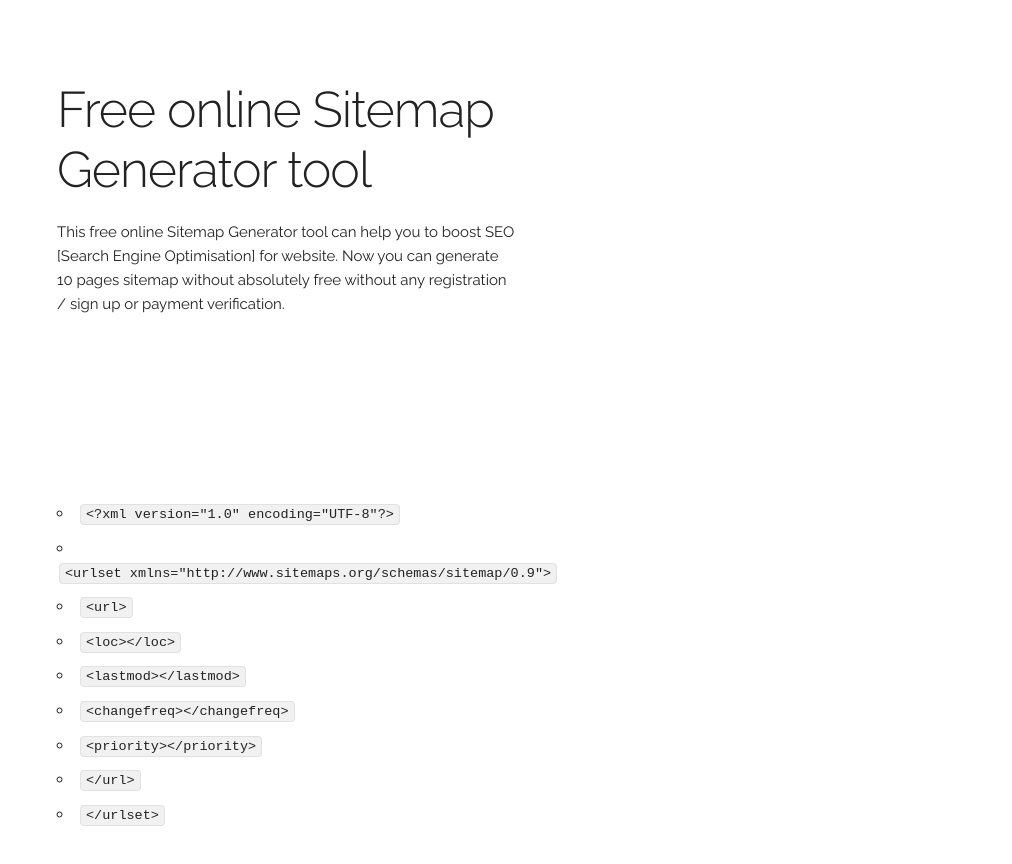
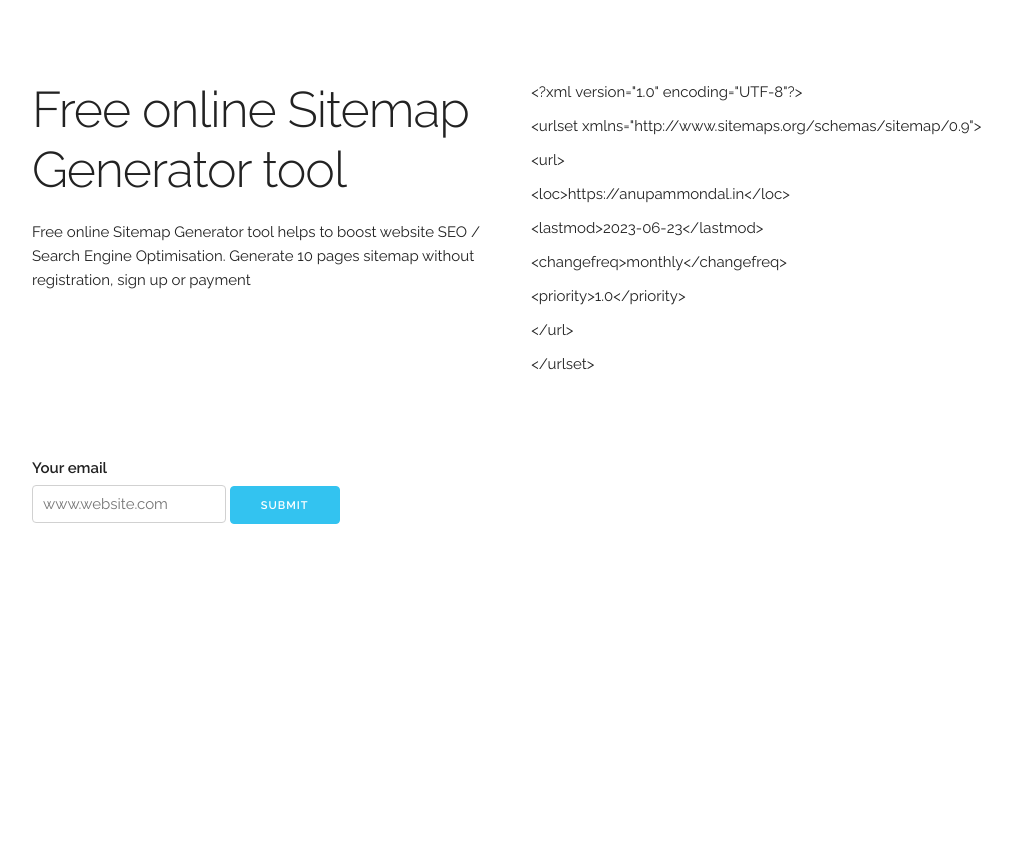
Before and after one commit to anupammo/sitemap-generator, a plain HTML site: page index.html in a window 1280 px wide. Shown: the whole page, without its empty margins (128-1140 px from the left). After the commit the page ends 800 px from the top, so only its background shows below. Drawn offline with Linux system fonts and the light colour scheme.

Commit message:
230620232224pm

```diff
--- /dev/null
+++ b/css/style.css
@@ -0,0 +1,4 @@
+/* stylesheet by https://anupammondal.in */
+ul, li {
+    list-style: none !important;
+}
--- a/index.html
+++ b/index.html
@@ -7,12 +7,17 @@
   –––––––––––––––––––––––––––––––––––––––––––––––––– -->
   <meta charset="utf-8">
   <title>Sitemap Generator | Free SEO Tool by Anupam M</title>
-  <meta name="description" content="">
-  <meta name="author" content="">
+  <meta name="description"
+    content="Free online Sitemap Generator tool helps to boost website SEO / Search Engine Optimisation. Generate 10 pages sitemap without registration, sign up or payment">
+  <meta name="author" content="Anupam Mondal">
 
   <!-- Mobile Specific Metas
   –––––––––––––––––––––––––––––––––––––––––––––––––– -->
   <meta name="viewport" content="width=device-width, initial-scale=1">
+
+  <!-- Favicon
+  –––––––––––––––––––––––––––––––––––––––––––––––––– -->
+  <link rel="icon" type="image/png" href="https://anupammondal.in/favicon-32x32.png">
 
   <!-- FONT
   –––––––––––––––––––––––––––––––––––––––––––––––––– -->
@@ -22,10 +27,7 @@
   –––––––––––––––––––––––––––––––––––––––––––––––––– -->
   <link rel="stylesheet" href="css/normalize.css">
   <link rel="stylesheet" href="css/skeleton.css">
-
-  <!-- Favicon
-  –––––––––––––––––––––––––––––––––––––––––––––––––– -->
-  <link rel="icon" type="image/png" href="https://anupammondal.in/favicon-32x32.png">
+  <link rel="stylesheet" href="css/style.css">
 
 </head>
 
@@ -35,54 +37,29 @@
   –––––––––––––––––––––––––––––––––––––––––––––––––– -->
   <div class="container">
     <div class="row">
-      <div class="one-half column" style="margin: 80px 25px;">
-        <h1>Free online Sitemap Generator tool</h1>
-        <p>This free online Sitemap Generator tool can help you to boost SEO [Search Engine Optimisation] for website.
-          Now you can generate 10 pages sitemap without absolutely free without any registration / sign up or payment
-          verification.</p>
+      <div class="one-half column">
+        <div style="margin: 80px auto;">
+          <h1>Free online Sitemap Generator tool</h1>
+          <p>Free online Sitemap Generator tool helps to boost website SEO / Search Engine Optimisation. Generate 10
+            pages
+            sitemap without registration, sign up or payment</p>
+        </div>
       </div>
-      <div class="one-half column" style="margin: 80px 25px;">
-        <ul>
-          <li>
-            <code>
-        &lt;&#x3F;xml&nbsp;version=&quot;1.0&quot;&nbsp;encoding=&quot;UTF-8&quot;&#x3F;&gt;
-        </code>
-          </li>
-          <li><code>
-        &lt;urlset  xmlns=&quot;http://www.sitemaps.org/schemas/sitemap/0.9&quot;&gt;
-      </code></li>
-          <li><code>
-        &lt;url&gt;
-      </code></li>
-          <li><code>
-        &lt;loc&gt;&lt;&#x2F;loc&gt;
-      </code></li>
-          <li><code>
-        &lt;lastmod&gt;&lt;&#x2F;lastmod&gt;
-      </code></li>
-          <li><code>
-        &lt;changefreq&gt;&lt;&#x2F;changefreq&gt;
-      </code></li>
-          <li><code>
-        &lt;priority&gt;&lt;&#x2F;priority&gt;
-      </code></li>
-          <li><code>
-        &lt;&#x2F;url&gt;
-      </code></li>
-          <li><code>
-        &lt;&#x2F;urlset&gt;
-      </code>
-          </li>
-        </ul><!-- <code>
-        &lt;&gt;&lt;&#x2F;&gt;
-        &lt;&gt;&lt;&#x2F;&gt;
-        &lt;&gt;&lt;&#x2F;&gt;
-        &lt;&gt;&lt;&#x2F;&gt;
-        &lt;&gt;&lt;&#x2F;&gt;
-        &lt;&gt;&lt;&#x2F;&gt;
-        &lt;&gt;&lt;&#x2F;&gt;
-        &lt;&gt;&lt;&#x2F;&gt;
-        </code> -->
+      <div class="one-half column">
+        <div style="margin: 80px auto;">
+          <ul>
+            <li>&lt;&#x3F;xml&nbsp;version=&quot;1.0&quot;&nbsp;encoding=&quot;UTF-8&quot;&#x3F;&gt;</li>
+            <li>&lt;urlset xmlns=&quot;http://www.sitemaps.org/schemas/sitemap/0.9&quot;&gt;</li>
+            <li>&lt;url&gt;</li>
+            <li>&lt;loc&gt;https://anupammondal.in&lt;&#x2F;loc&gt;</li>
+            <li>&lt;lastmod&gt;2023-06-23&lt;&#x2F;lastmod&gt;</li>
+            <li>&lt;changefreq&gt;monthly&lt;&#x2F;changefreq&gt;</li>
+            <li>&lt;priority&gt;1.0&lt;&#x2F;priority&gt;</li>
+            <li>&lt;&#x2F;url&gt;</li>
+            <li>&lt;&#x2F;urlset&gt;</li>
+          </ul>
+        </div>
+        <!-- <code>&lt;&gt;&lt;&#x2F;&gt;</code> -->
         <!-- <?xml version="1.0" encoding="UTF-8"?>
         <urlset xmlns="http://www.sitemaps.org/schemas/sitemap/0.9">
           <url>
@@ -95,6 +72,19 @@
       </div>
     </div>
   </div>
+  <div class="container">
+    <div class="row">
+      <div class="one-half"><!-- The above form looks like this -->
+        <form>
+          <label for="exampleEmailInput">Your email</label>
+          <input class="" type="url" placeholder="www.website.com" id="exampleEmailInput">
+          <input class="button-primary" type="submit" value="Submit">
+        </form>
+      </div>
+      <div class="one-half"></div>
+
+    </div>
+  </div>
 
   <!-- End Document
   –––––––––––––––––––––––––––––––––––––––––––––––––– -->
```
